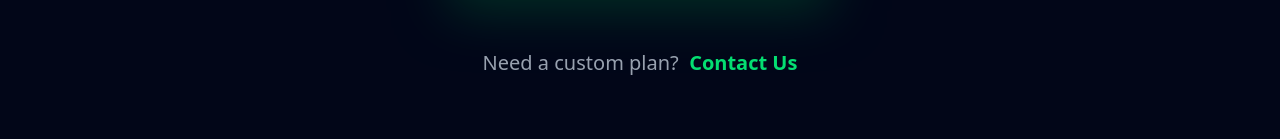
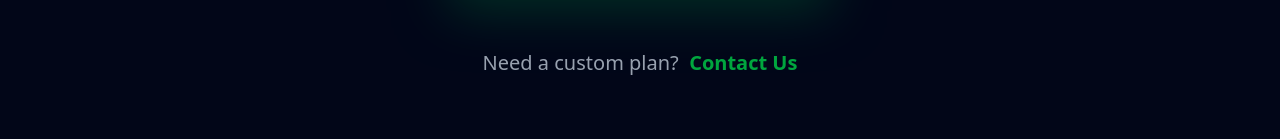
Before and after one commit to itsnelitha/frame-toque, a Next.js app: page /services in a window 1280 px wide. Shown: the part 2262-2401 px from the top of the page. Built offline with nearby package versions, Linux system fonts and the light colour scheme.

Commit message:
text-green-600 hover:text-green-500 font-semibold

```diff
--- a/src/app/cookies/page.jsx
+++ b/src/app/cookies/page.jsx
@@ -62,7 +62,7 @@ export default function Cookies() {
             <div>
               <h2 className="text-2xl font-semibold mb-2">6. Contact</h2>
               <p className="text-gray-300 leading-relaxed">
-                For questions about this Cookie Policy, please <Link href="/contact" className="text-green-400 font-semibold">contact us</Link>.
+                For questions about this Cookie Policy, please <Link href="/contact" className="text-green-600 hover:text-green-500 font-semibold">contact us</Link>.
               </p>
             </div>
           </section>
--- a/src/app/terms/page.jsx
+++ b/src/app/terms/page.jsx
@@ -63,7 +63,7 @@ export default function Terms() {
         <div>
           <h2 className="text-2xl font-semibold mb-2">7. Contact</h2>
           <p className="text-gray-300 leading-relaxed">
-            For questions about these Terms, please <Link href="/contact" className="text-green-400 font-semibold">contact us</Link>.
+            For questions about these Terms, please <Link href="/contact" className="text-green-600 hover:text-green-500 font-semibold">contact us</Link>.
           </p>
         </div>
       </section>
--- a/src/components/Services.jsx
+++ b/src/components/Services.jsx
@@ -191,7 +191,7 @@ export default function ServicesMain() {
         <div className="mt-8 sm:mt-12 text-center">
           <p className="text-gray-400 text-base text-xl">
             Need a custom plan? &nbsp;
-            <a href="/contact" className="text-green-400 hover:text-green-300 font-semibold">
+            <a href="/contact" className="text-green-600 hover:text-green-500 font-semibold">
               Contact Us
             </a>
           </p>
```
